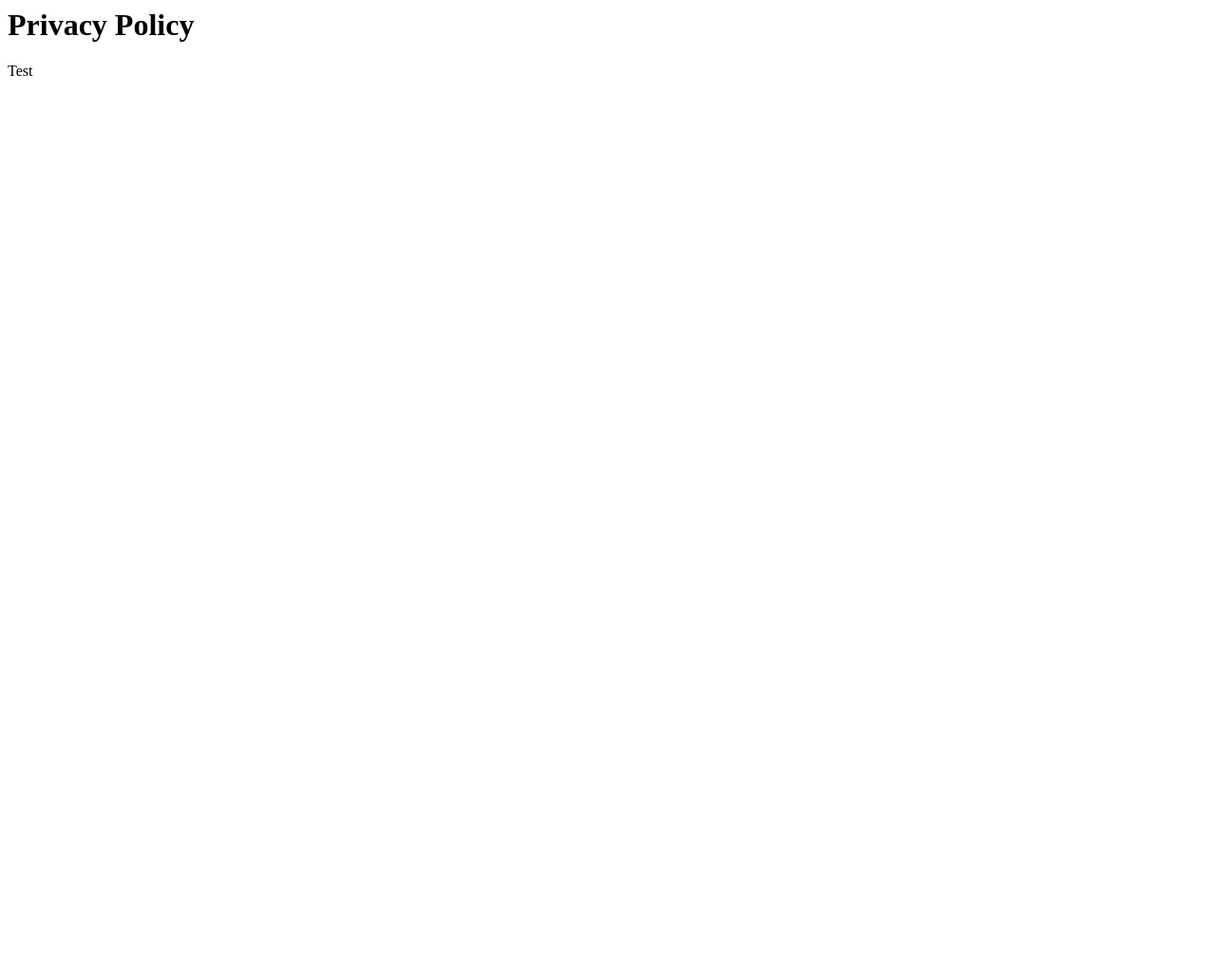
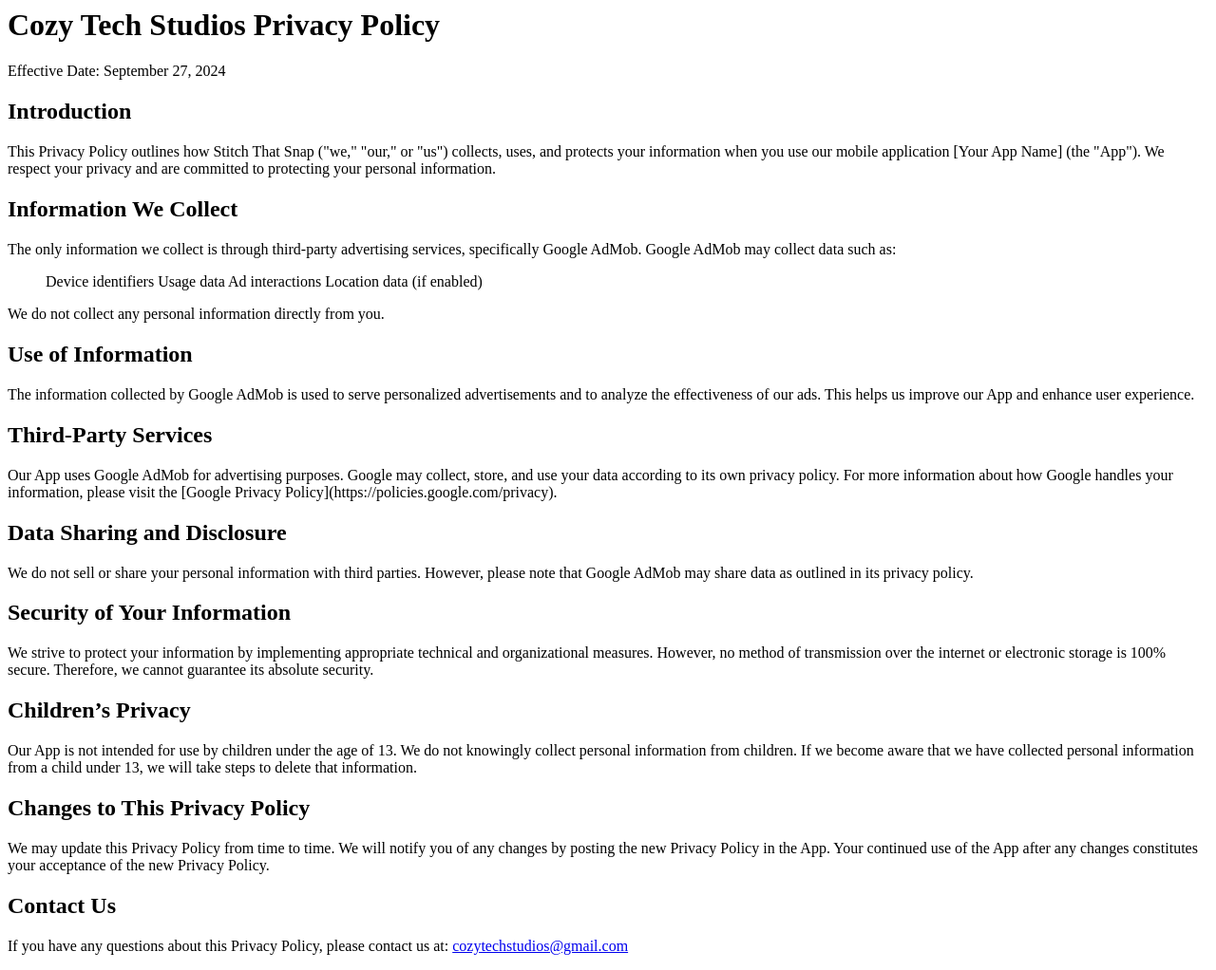
Before and after one commit to cozytechstudios/cozytechstudios.github.io, a plain HTML site: page index.html in a window 1280 px wide. Shown: the whole page at 95% size. Before the commit the page ends 800 px from the top, so only its background shows below. Drawn offline with Linux system fonts and the light colour scheme.

Commit message:
Update index.html with actual privacy policy

```diff
--- a/index.html
+++ b/index.html
@@ -1,2 +1,70 @@
-<h1>Privacy Policy</h1>
-<p>Test</p>
+<h1>Cozy Tech Studios Privacy Policy</h1>
+
+<p>Effective Date: September 27, 2024</p>
+
+<h2>Introduction</h2>
+
+<p>
+  This Privacy Policy outlines how Stitch That Snap ("we," "our," or "us")
+  collects, uses, and protects your information when you use our mobile
+  application [Your App Name] (the "App"). We respect your privacy and are
+  committed to protecting your personal information.
+</p>
+
+<h2>Information We Collect</h2>
+<p>
+  The only information we collect is through third-party advertising services,
+  specifically Google AdMob. Google AdMob may collect data such as:
+</p>
+<ul>
+  <il>Device identifiers</il>
+  <il> Usage data</il>
+  <il> Ad interactions</il>
+  <il> Location data (if enabled)</il>
+</ul>
+<p>We do not collect any personal information directly from you.</p>
+<h2>Use of Information</h2>
+<p>
+  The information collected by Google AdMob is used to serve personalized
+  advertisements and to analyze the effectiveness of our ads. This helps us
+  improve our App and enhance user experience.
+</p>
+<h2>Third-Party Services</h2>
+<p>
+  Our App uses Google AdMob for advertising purposes. Google may collect, store,
+  and use your data according to its own privacy policy. For more information
+  about how Google handles your information, please visit the [Google Privacy
+  Policy](https://policies.google.com/privacy).
+</p>
+<h2>Data Sharing and Disclosure</h2>
+<p>
+  We do not sell or share your personal information with third parties. However,
+  please note that Google AdMob may share data as outlined in its privacy
+  policy.
+</p>
+<h2>Security of Your Information</h2>
+<p>
+  We strive to protect your information by implementing appropriate technical
+  and organizational measures. However, no method of transmission over the
+  internet or electronic storage is 100% secure. Therefore, we cannot guarantee
+  its absolute security.
+</p>
+<h2>Children’s Privacy</h2>
+<p>
+  Our App is not intended for use by children under the age of 13. We do not
+  knowingly collect personal information from children. If we become aware that
+  we have collected personal information from a child under 13, we will take
+  steps to delete that information.
+</p>
+<h2>Changes to This Privacy Policy</h2>
+<p>
+  We may update this Privacy Policy from time to time. We will notify you of any
+  changes by posting the new Privacy Policy in the App. Your continued use of
+  the App after any changes constitutes your acceptance of the new Privacy
+  Policy.
+</p>
+<h2>Contact Us</h2>
+<p>
+  If you have any questions about this Privacy Policy, please contact us at:
+  <a href="mailto:cozytechstudios@gmail.com">cozytechstudios@gmail.com</a>
+</p>
```
